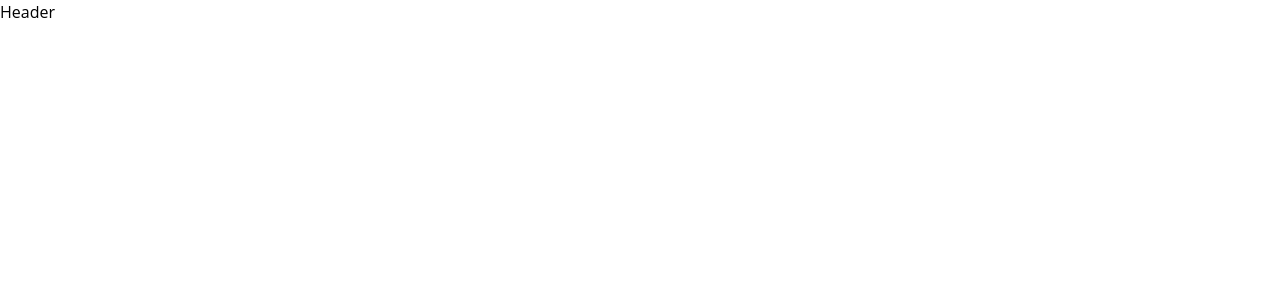
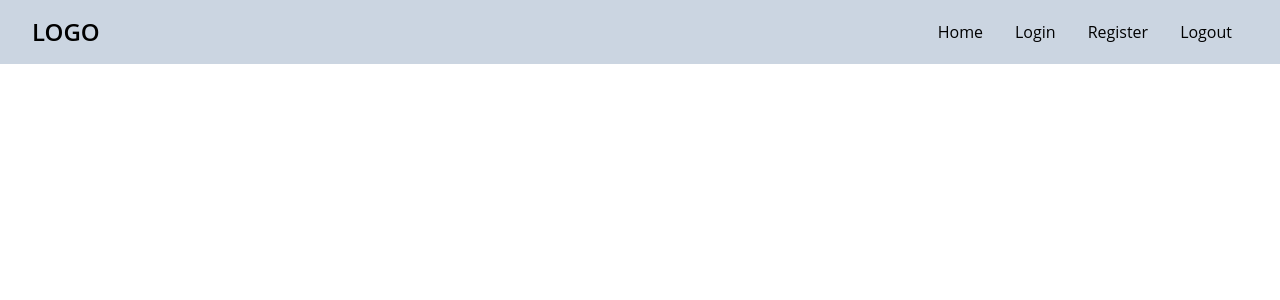
Before and after one commit to viktorijakot/movie_app_front_vite_tailwind, a React (Vite) app: page / in a window 1280 px wide. Before the commit this address had no page. Shown: the top 300 px of the page. Built offline with nearby package versions, Linux system fonts and the light colour scheme.

Commit message:
header content

```diff
--- a/src/components/layout/Header.jsx
+++ b/src/components/layout/Header.jsx
@@ -1,5 +1,48 @@
+import { Link, NavLink, useNavigate } from "react-router-dom";
+import { useAuthContext } from "../../store/AuthCtxProvider";
+
 function Header() {
-  return <div>Header</div>;
+  const { isUserLoggedIn, logout } = useAuthContext();
+  const navigate = useNavigate();
+  function handleLogout() {
+    logout();
+    navigate("/login");
+  }
+  return (
+    <div className="bg-slate-300">
+      <header className="container flex justify-between items-center">
+        <Link to="/home" className="text-2xl font-semibold py-4">
+          LOGO
+        </Link>
+        <nav>
+          <NavLink
+            className={"px-4 py-2 hover:bg-slate-500 hover:text-white"}
+            to={"/home"}
+          >
+            Home
+          </NavLink>
+          <NavLink
+            className={"px-4 py-2 hover:bg-slate-500 hover:text-white"}
+            to={"/login"}
+          >
+            Login
+          </NavLink>
+          <NavLink
+            className={"px-4 py-2 hover:bg-slate-500 hover:text-white"}
+            to={"/register"}
+          >
+            Register
+          </NavLink>
+          <button
+            onClick={handleLogout}
+            className={"px-4 py-2 hover:bg-slate-500 hover:text-white"}
+          >
+            Logout
+          </button>
+        </nav>
+      </header>
+    </div>
+  );
 }
 
 export default Header;
```
